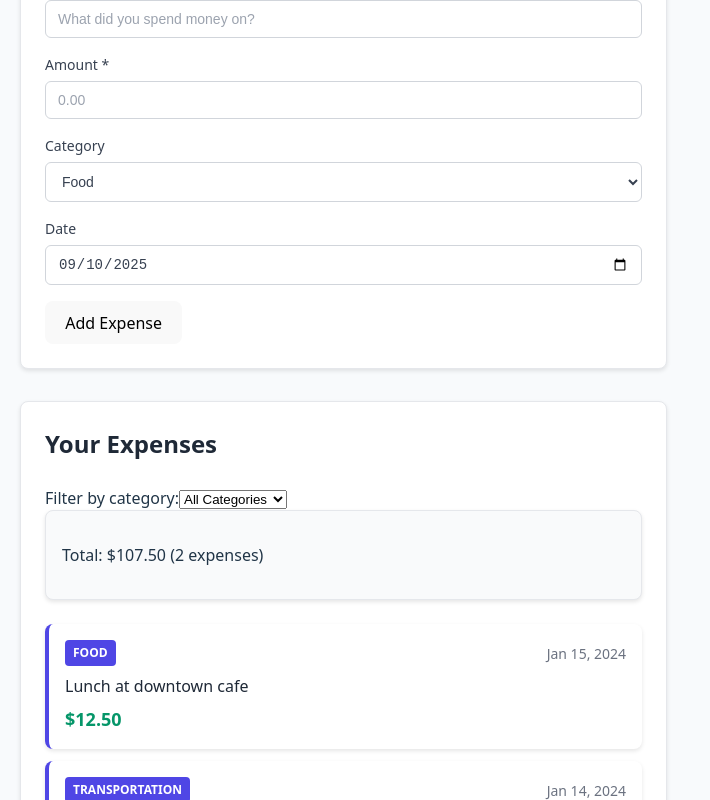
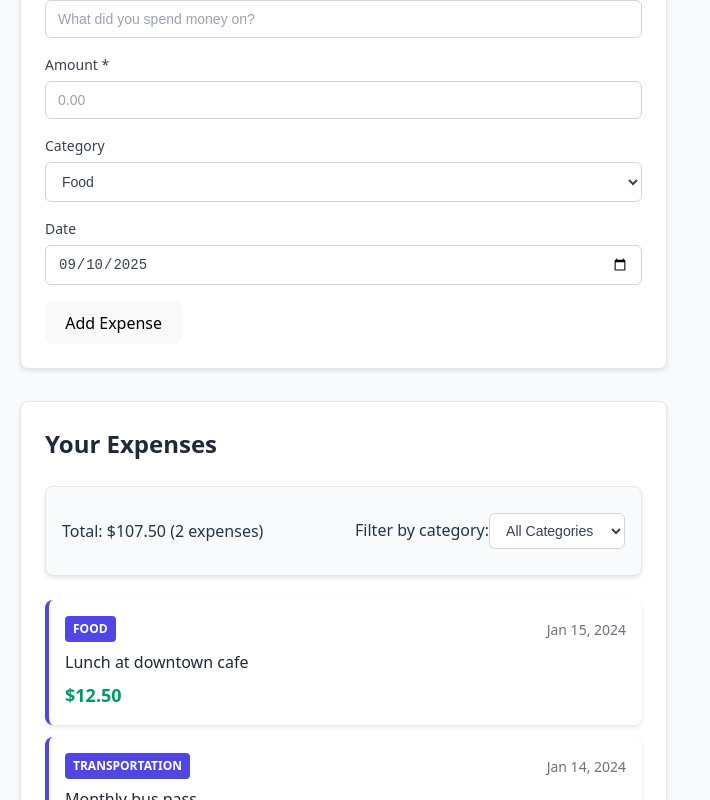
Before and after one commit to asiu3209/Expense-Tracker, a React (Vite) app: page / in a window 1280 px wide. Shown: the part 398-1198 px from the top of the page, without its empty margins (0-710 px from the left). Built offline with nearby package versions, Linux system fonts and the light colour scheme.

Commit message:
Fixed UI problem with dropdown and expense summary

```diff
--- a/src/components/ExpenseList/ExpenseList.tsx
+++ b/src/components/ExpenseList/ExpenseList.tsx
@@ -18,20 +18,10 @@ interface ExpenseListProps {
 }
 
 /**
- * ExpenseList Component - FIXED VERSION
- *
- * IMPORTANT CHANGE: This component no longer manages expense data in local state.
- * It receives expenses as props from App.tsx and only manages UI state (filtering).
- *
- * This fixes the "duplicate state" bug where:
- * - App.tsx had expense state (updated by form)
- * - ExpenseList had separate expense state (never updated)
- *
- * Now there's a SINGLE SOURCE OF TRUTH in App.tsx
- *
  * @param {ExpenseListProps} props - Component props
  * @returns {JSX.Element} Rendered expense list with filtering controls
  */
+
 const ExpenseList: React.FC<ExpenseListProps> = ({ expenses }) => {
   // ONLY manage UI state (filtering) - NOT expense data
   const [filterCategory, setFilterCategory] = useState<string>("All");
@@ -52,23 +42,24 @@ const ExpenseList: React.FC<ExpenseListProps> = ({ expenses }) => {
    * Handles category filter change from select dropdown
    * @param {React.ChangeEvent<HTMLSelectElement>} event - Select change event
    */
-  const handleCategoryChange = (
-    event: React.ChangeEvent<HTMLSelectElement>
-  ) => {
-    setFilterCategory(event.target.value);
-  };
 
   return (
     <div className="expense-list">
       <div className="expense-controls">
         <h2>Your Expenses</h2>
+      </div>
 
+      <div className="expense-summary">
+        <p>
+          Total: ${filteredTotal.toFixed(2)} ({filteredExpenses.length}{" "}
+          expenses)
+        </p>
         <div className="filter-controls">
           <label htmlFor="category-filter">Filter by category:</label>
           <select
             id="category-filter"
             value={filterCategory}
-            onChange={handleCategoryChange}
+            onChange={(e) => setFilterCategory(e.target.value)}
             className="category-select"
           >
             <option value="All">All Categories</option>
@@ -78,13 +69,6 @@ const ExpenseList: React.FC<ExpenseListProps> = ({ expenses }) => {
             <option value="Other">Other</option>
           </select>
         </div>
-      </div>
-
-      <div className="expense-summary">
-        <p>
-          Total: ${filteredTotal.toFixed(2)} ({filteredExpenses.length}{" "}
-          expenses)
-        </p>
       </div>
 
       <div className="expense-items">
```
